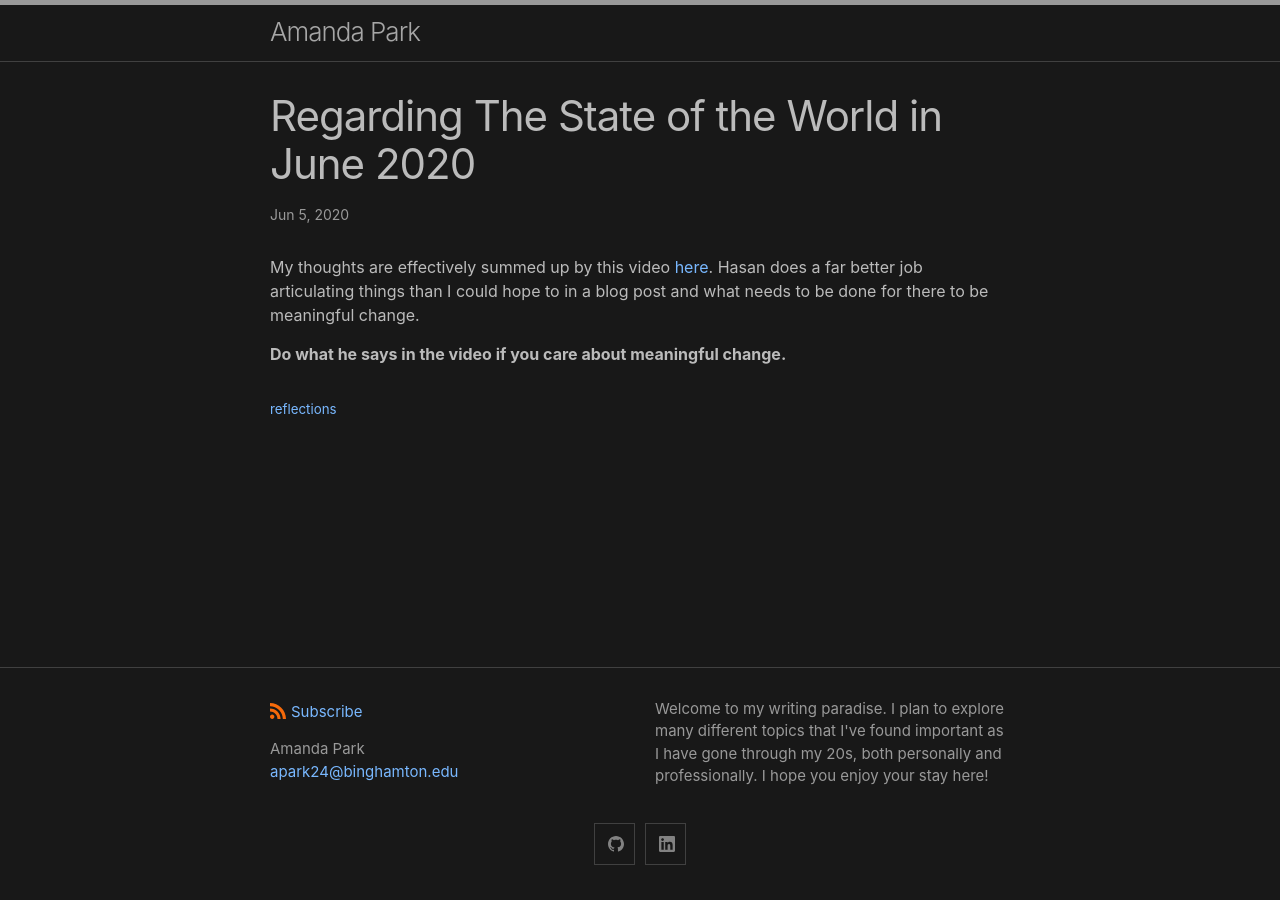
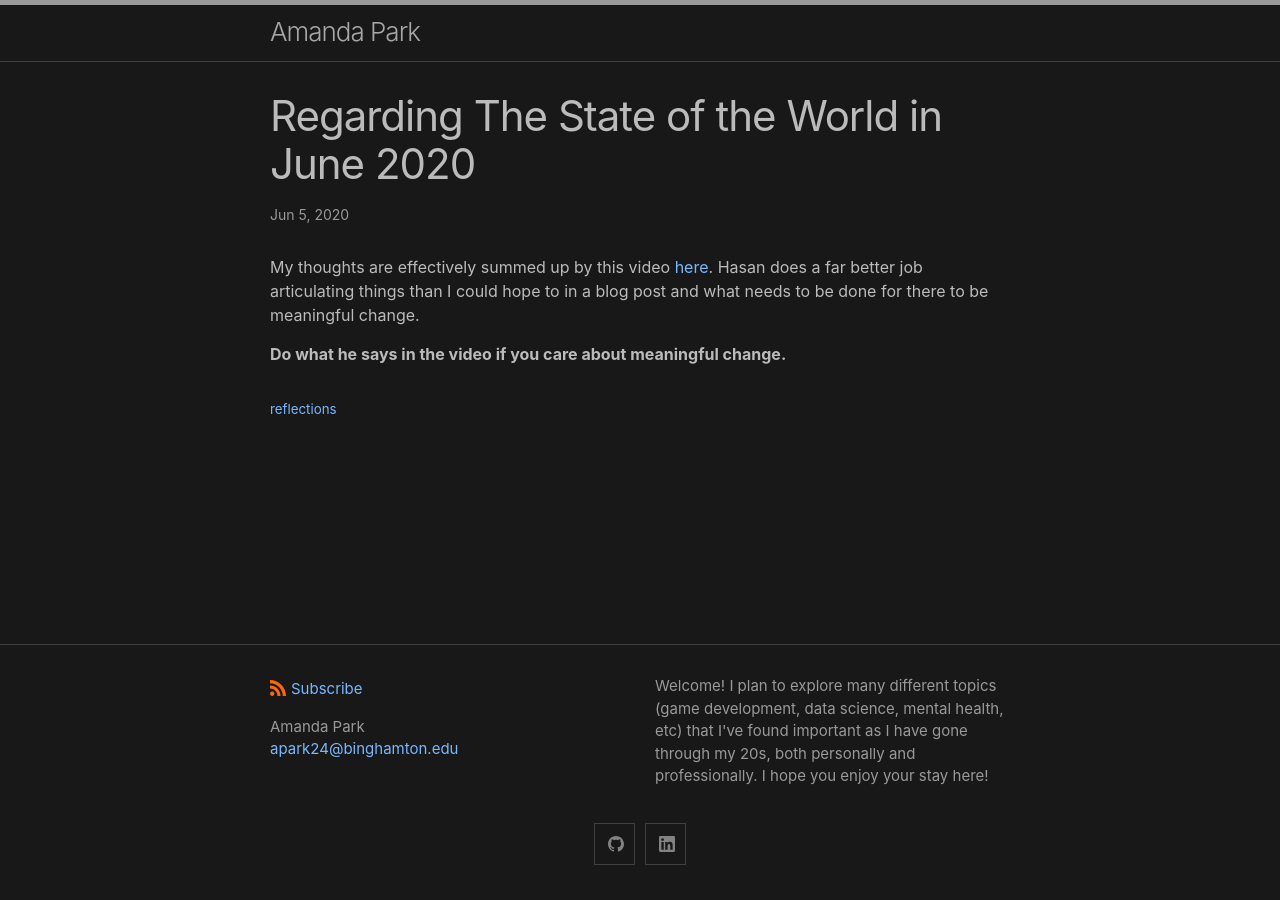
Before and after one commit to amanda-park/amanda-park.github.io, a Jekyll site: the page built from _posts/2020-06-05-end-qualified-immunity.md, in a window 1280 px wide. Built offline with Jekyll 4.4.1, drawn with Linux system fonts in a browser that asks for light colours.

Commit message:
Update _config.yml

```diff
--- a/_config.yml
+++ b/_config.yml
@@ -3,7 +3,7 @@
   name: Amanda Park
   email: apark24@binghamton.edu
 description: > # this means to ignore newlines until "show_excerpts:"
-  Welcome to my writing paradise. I plan to explore many different topics that I've found important as I have gone through my 20s, both personally and professionally. I hope you enjoy your stay here!
+  Welcome! I plan to explore many different topics (game development, data science, mental health, etc) that I've found important as I have gone through my 20s, both personally and professionally. I hope you enjoy your stay here!
 show_excerpts: false # set to true to show excerpts on the homepage
 
 #Need to set up:
```
